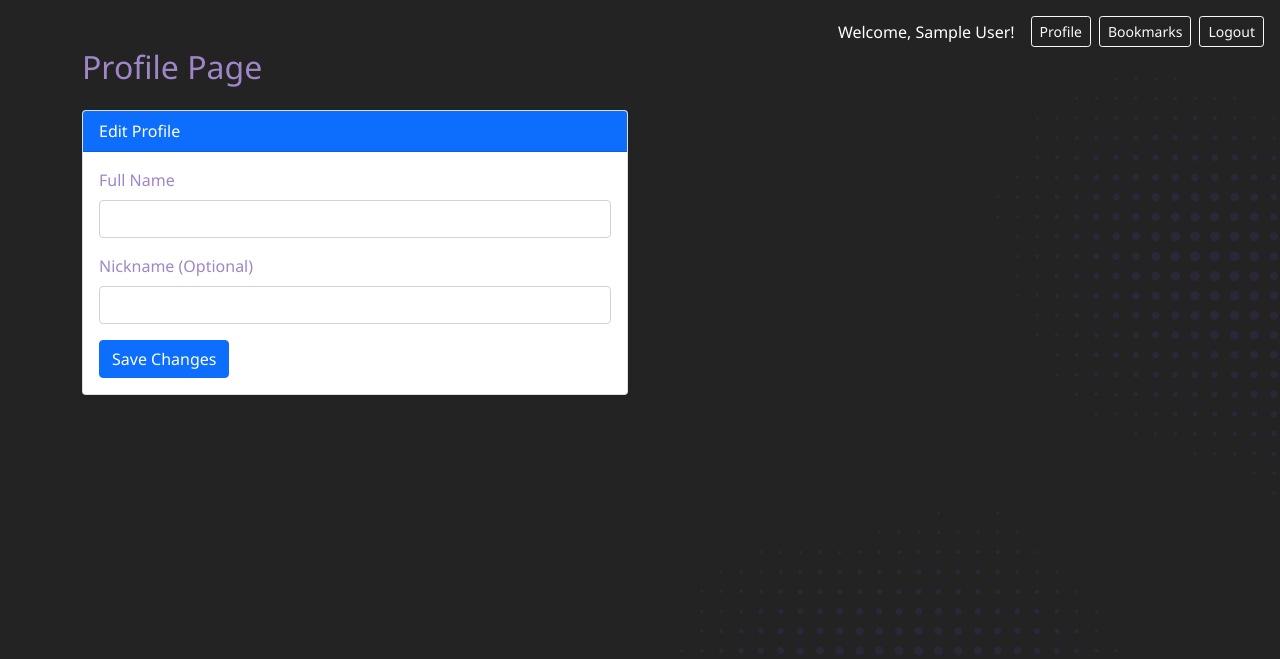
After one commit to pieberson/Context_Scholar, a Flask app: page /profile in a window 1280 px wide. The commit adds this page. Shown: the top 659 px of the page. Run offline with Flask 3, Linux system fonts and the light colour scheme; the visitor is signed in with stand-in values (Sample User, id 1); parts of the project's set-up code (start-up, migrations or seed data) failed here and were passed over.

Commit message:
added profile and bookmark button

```diff
--- a/flask_app/models.py
+++ b/flask_app/models.py
@@ -3,6 +3,7 @@ from flask_app import db, bcrypt
 class User(db.Model):
     id = db.Column(db.Integer, primary_key=True)
     name = db.Column(db.String(120), nullable=False)
+    # nickname = db.Column(db.String(50), nullable=True)
     email = db.Column(db.String(120), unique=True, nullable=False)
     password = db.Column(db.String(200), nullable=False)
 
--- a/flask_app/routes.py
+++ b/flask_app/routes.py
@@ -56,3 +56,37 @@ def logout():
     session.clear()
     flash('Logged out successfully.', 'info')
     return redirect(url_for('main.index'))
+
+# 🔹 Profile Route
+@bp.route('/profile', methods=['GET', 'POST'])
+def profile():
+    if 'user_id' not in session:
+        return redirect(url_for('main.login'))
+
+    user = User.query.get(session['user_id'])
+
+    if request.method == 'POST':
+        name = request.form.get('name')
+        nickname = request.form.get('nickname')
+        if name:
+            user.name = name
+        user.nickname = nickname
+        db.session.commit()
+        flash('Profile updated successfully!', 'success')
+        session['user_name'] = nickname if nickname else name  # update displayed name
+        return redirect(url_for('main.profile'))
+
+    # If GET, show profile
+    bookmarks = []  # replace with your actual bookmark query later
+    return render_template('profile.html', user=user, bookmarks=bookmarks)
+
+@bp.route('/bookmarks')
+def bookmarks():
+    if 'user_id' not in session:
+        return redirect(url_for('main.login'))
+
+    user_id = session['user_id']
+    # Example query – adjust depending on your database structure
+    bookmarks = bookmarks.query.filter_by(user_id=user_id).all()
+
+    return render_template('bookmarks.html', bookmarks=bookmarks)
--- a/templates/base.html
+++ b/templates/base.html
@@ -35,8 +35,24 @@
         {% endwith %}
 
         {% if session.user_id %}
-            <span class="text-white">Welcome, {{ session.user_name }}!</span>
-            <a href="{{ url_for('main.logout') }}" class="btn btn-sm btn-outline-light ms-2">Logout</a>
+            <div class="d-flex align-items-center">
+                <span class="text-white me-3">Welcome, {{ session.user_name }}!</span>
+
+                <!-- Profile Button -->
+                <a href="{{ url_for('main.profile') }}" class="btn btn-sm btn-outline-light me-2">
+                    Profile
+                </a>
+
+                <!-- Bookmarks Button -->
+                <a href="{{ url_for('main.bookmarks') }}" class="btn btn-sm btn-outline-light me-2">
+                    Bookmarks
+                </a>
+
+                <!-- Logout Button -->
+                <a href="{{ url_for('main.logout') }}" class="btn btn-sm btn-outline-light">
+                    Logout
+                </a>
+            </div>
         {% else %}
             <!-- 🔹 Login Button -->
             <button
--- /dev/null
+++ b/templates/profile.html
@@ -0,0 +1,33 @@
+{% extends 'base.html' %}
+
+{% block content %}
+<div class="container mt-5">
+    <h2 class="mb-4">Profile Page</h2>
+
+    <div class="row">
+        <!-- Edit Profile Section -->
+        <div class="col-md-6">
+            <div class="card shadow-sm mb-4">
+                <div class="card-header bg-primary text-white">
+                    Edit Profile
+                </div>
+                <div class="card-body">
+                    <form method="POST">
+                        <div class="mb-3">
+                            <label for="name" class="form-label">Full Name</label>
+                            <input type="text" class="form-control" id="name" name="name" value="{{ user.name }}" required>
+                        </div>
+
+                        <div class="mb-3">
+                            <label for="nickname" class="form-label">Nickname (Optional)</label>
+                            <input type="text" class="form-control" id="nickname" name="nickname" value="{{ user.nickname or '' }}">
+                        </div>
+
+                        <button type="submit" class="btn btn-primary">Save Changes</button>
+                    </form>
+                </div>
+            </div>
+        </div>
+    </div>
+</div>
+{% endblock %}
```
Also changed, not shown: templates/bookmarks.html (added, +22 -0 lines).
